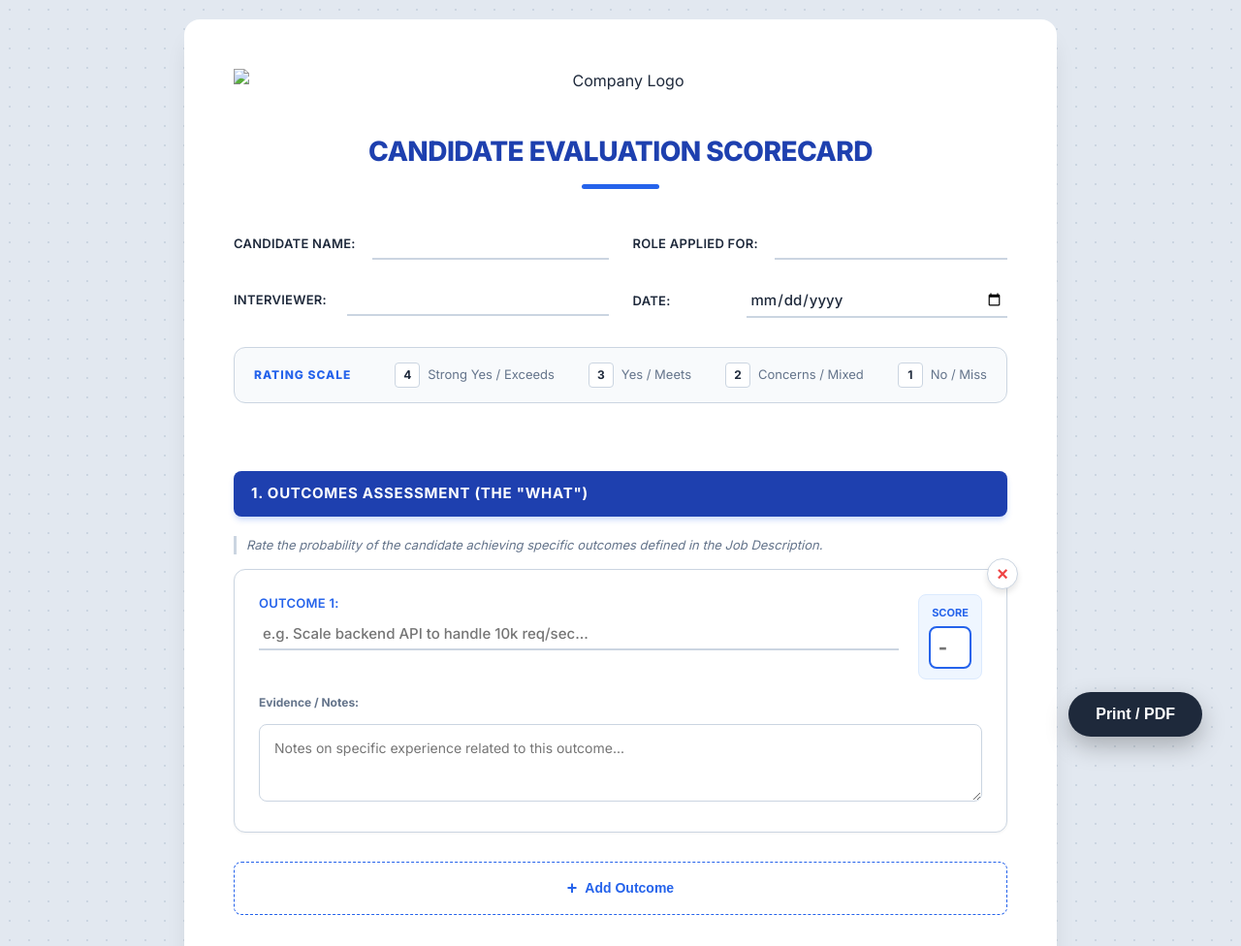
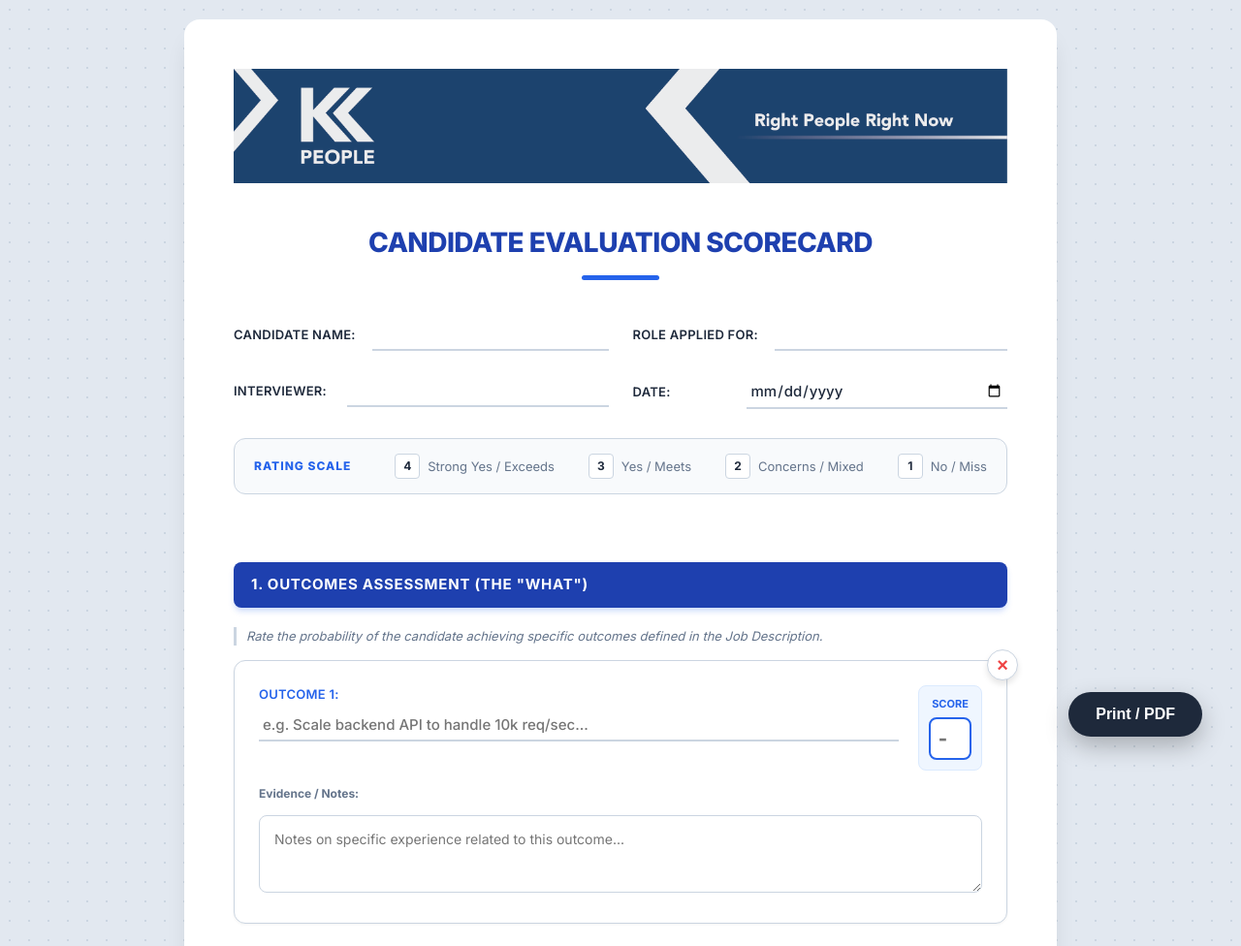
Before and after one commit to mahdialdweik/Evaluation-Scorecard, a plain HTML site: page index.html in a window 1280 px wide. Shown: the top 976 px of the page at 97% size. Drawn offline with Linux system fonts and the light colour scheme.

Commit message:
Update logo image source from Head.png to Header.png

```diff
--- a/index.html
+++ b/index.html
@@ -726,7 +726,7 @@
         <!-- Header / Logo Area -->
         <div class="logo-header">
             <!-- Logo Image Placeholder -->
-            <img src="Head.png" alt="Company Logo">
+            <img src="Header.png" alt="Company Logo">
         </div>
 
         <h1>Candidate Evaluation Scorecard</h1>
```
